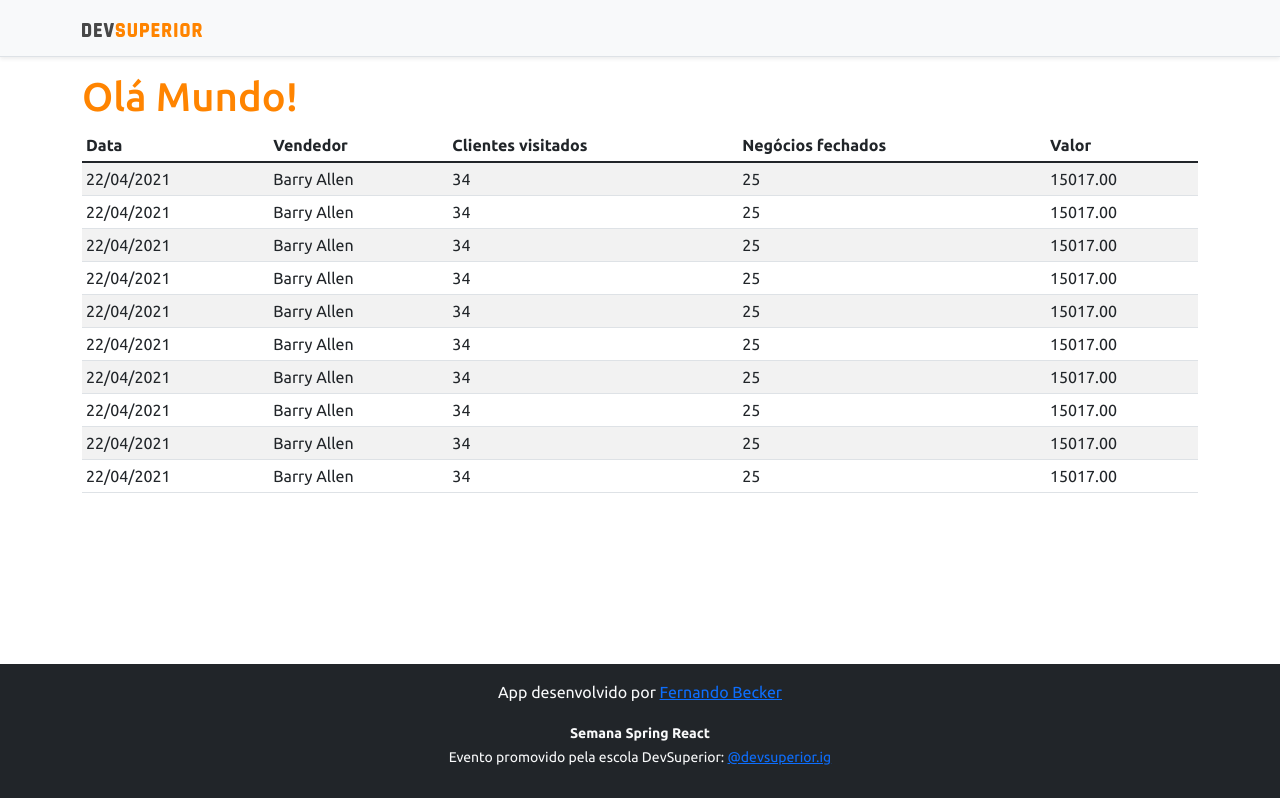
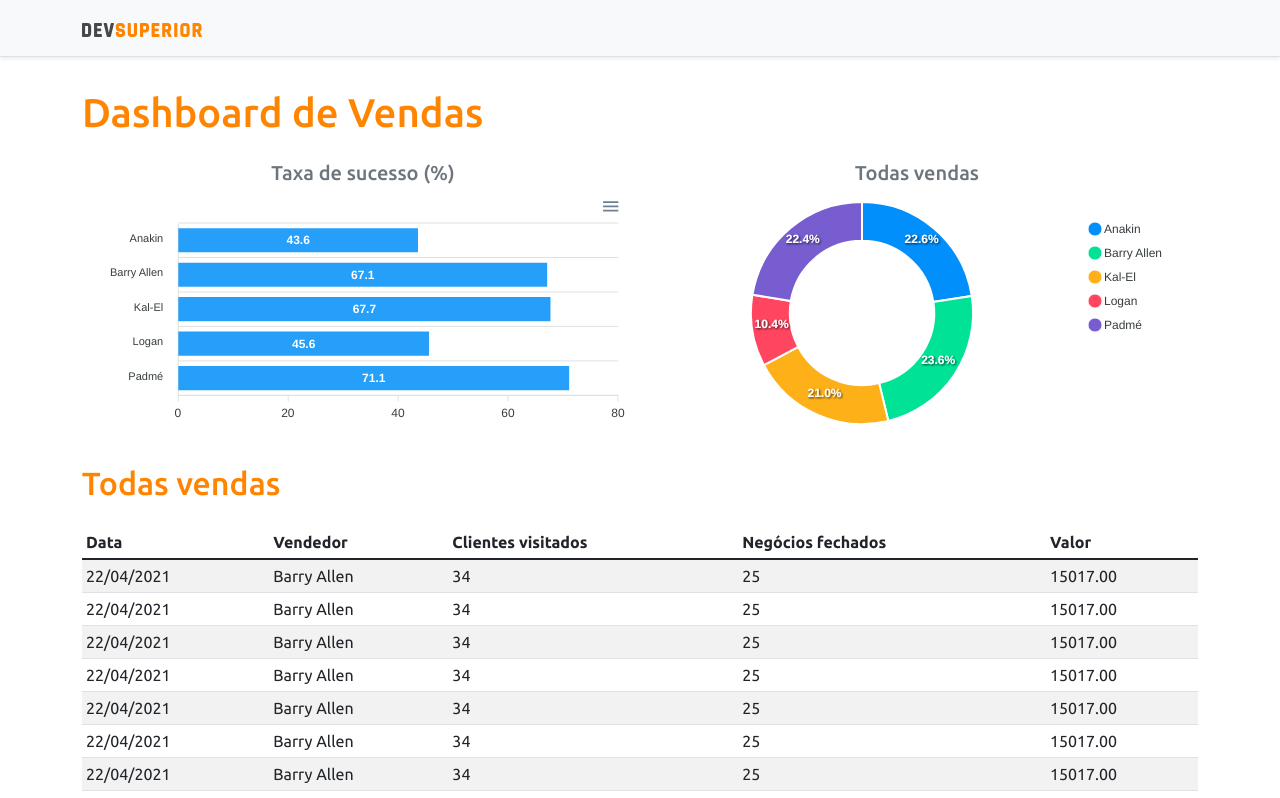
Before and after one commit to fernandobecker/projeto-sds4, a React (Create React App) app in the folder frontend/: page / in a window 1280 px wide. Shown: the top 798 px of the page. Built offline with nearby package versions, Linux system fonts and the light colour scheme.

Commit message:
Static charts

```diff
--- a/frontend/package.json
+++ b/frontend/package.json
@@ -10,8 +10,10 @@
     "@types/node": "^12.0.0",
     "@types/react": "^17.0.0",
     "@types/react-dom": "^17.0.0",
+    "apexcharts": "^3.28.1",
     "bootstrap": "^5.1.1",
     "react": "^17.0.2",
+    "react-apexcharts": "^1.3.9",
     "react-dom": "^17.0.2",
     "react-scripts": "4.0.3",
     "typescript": "^4.1.2",
--- a/frontend/src/App.tsx
+++ b/frontend/src/App.tsx
@@ -1,13 +1,33 @@
-import DataTable from "components/datatable";
-import Footer from "components/footer";
-import NavBar from "components/navbar";
+import BarChart from "components/BarChart";
+import DataTable from "components/Datatable";
+import DonutChart from "components/DonutChart";
+import Footer from "components/Footer";
+import NavBar from "components/NavBar";
 
 function App() {
   return (
     <>
       <NavBar />
       <div className="container">
-        <h1 className="text-primary">Olá Mundo!</h1>
+        <h1 className="text-primary py-3">Dashboard de Vendas</h1>
+
+        <div className="row px-3">
+          <div className="col-sm-6">
+            <h5 className="text-center text-secondary">Taxa de sucesso (%)</h5>
+
+            <BarChart />
+          </div>
+          <div className="col-sm-6">
+            <h5 className="text-center text-secondary">Todas vendas</h5>
+
+            <DonutChart />
+          </div>
+        </div>
+
+        <div className="py-3">
+          <h2 className="text-primary">Todas vendas</h2>
+        </div>
+
         <DataTable />
       </div>
       <Footer />
--- /dev/null
+++ b/frontend/src/components/BarChart/index.tsx
@@ -0,0 +1,34 @@
+import Chart from "react-apexcharts";
+
+const BarChart = () => {
+  const options = {
+    plotOptions: {
+      bar: {
+        horizontal: true,
+      },
+    },
+  };
+
+  const mockData = {
+    labels: {
+      categories: ["Anakin", "Barry Allen", "Kal-El", "Logan", "Padmé"],
+    },
+    series: [
+      {
+        name: "% Sucesso",
+        data: [43.6, 67.1, 67.7, 45.6, 71.1],
+      },
+    ],
+  };
+
+  return (
+    <Chart
+      options={{ ...options, xaxis: mockData.labels }}
+      series={mockData.series}
+      type="bar"
+      height="240"
+    />
+  );
+};
+
+export default BarChart;
--- /dev/null
+++ b/frontend/src/components/DonutChart/index.tsx
@@ -0,0 +1,26 @@
+import Chart from "react-apexcharts";
+
+const DonutChart = () => {
+
+  const mockData = {
+    series: [477138, 499928, 444867, 220426, 473088],
+    labels: ["Anakin", "Barry Allen", "Kal-El", "Logan", "Padmé"],
+  };
+
+  const options = {
+    legend: {
+      show: true,
+    },
+  };
+
+  return (
+    <Chart
+      options={{ ...options, labels: mockData.labels }}
+      series={mockData.series}
+      type="donut"
+      height="240"
+    />
+  );
+};
+
+export default DonutChart;
```
Also changed, not shown: frontend/src/components/Datatable/index.tsx (renamed from frontend/src/components/datatable/index.tsx), frontend/src/components/Footer/index.tsx (renamed from frontend/src/components/footer/index.tsx), frontend/src/components/NavBar/index.tsx (renamed from frontend/src/components/navbar/index.tsx), 1 other file (tests, documents, lock files or other folders).
